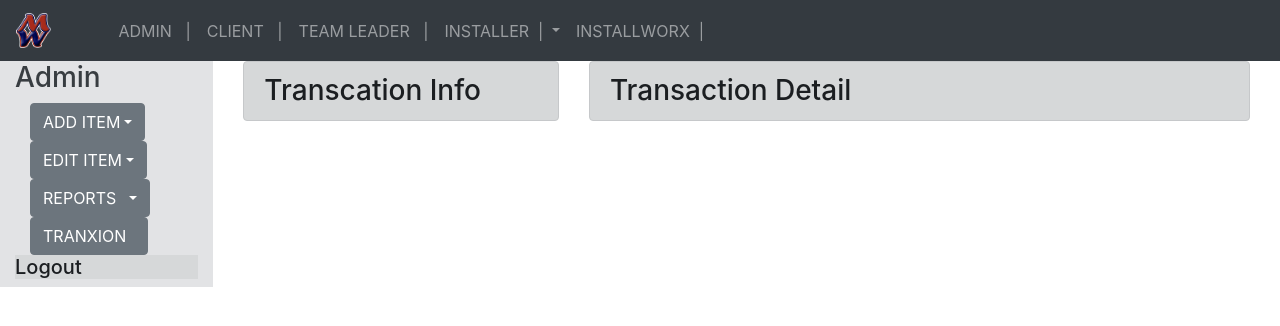
After one commit to mymsr1129/Django_Project_Portfolio, a Django app: page /detail/ in a window 1280 px wide. The commit adds this page. Shown: the top 326 px of the page. Run offline with Django 3.2, Linux system fonts and the light colour scheme; some libraries are stand-ins or nearby versions.

Commit message:
with installer function

```diff
--- a/personal_portfolio/urls.py
+++ b/personal_portfolio/urls.py
@@ -27,6 +27,11 @@ urlpatterns = [
     path('add_product/', views.admin_add_product, name='admin_add_product'),
     path('add_user/', views.admin_add_user, name='admin_add_user'),
     path('add_client/', views.admin_add_client, name='admin_add_client'),
+    path('transaction/', views.transaction, name='transaction'),
+    path('detail/', views.transaction_detail, name='transaction_detail'),
+    path('invent_report/', views.invent_report, name='invent_report'),
+    path('view_product/', views.view_product, name='view_product'),
+
     path('blog/', include('blog.urls')),
 ]
 
--- a/portfolio/templates/portfolio/admin.html
+++ b/portfolio/templates/portfolio/admin.html
@@ -7,5 +7,7 @@
   <h1 class="justify-content-center">Welcome to ADMIN page</h1>
   <p>This page is for management use only. <br> Only authoirized persons are allowed to use this application.</p>
 </div>
+<!-- requesting password to enter Admin page-->
+<script type="text/javascript" src="https://c0dcl958.caspio.com/dp/3c78800050ebf1fbdbd041dc8ab5/emb"></script>
 
 {% endblock %}
--- a/portfolio/templates/portfolio/admin_add_product.html
+++ b/portfolio/templates/portfolio/admin_add_product.html
@@ -3,11 +3,11 @@
 {% load static %}
 
 {% block content_admin %}
-<div class="container" alert-info>
+<div class="container" >
    <div class="row">
       <div class="col-sm-6">
 
-         <h2 class="alert alert-dark">Add Product</h2>
+         <h3 class="alert alert-dark">Add Product</h3>
          <script type="text/javascript" src="https://c0dcl958.caspio.com/dp/3c7880006285c6dc09d04d9b8a95/emb"></script>
       </div>
 
--- a/portfolio/templates/portfolio/base.html
+++ b/portfolio/templates/portfolio/base.html
@@ -19,10 +19,10 @@
 </head>
 
 <body>
-
+<div class="conatiner-fluid">
     <div class="navbar navbar-expand-sm bg-dark navbar-dark text-white">
        <a class="navbar-brand" href="{% url 'home' %}">
-     <img src="{% static 'portfolio/myLogo.png' %}" width="35" height="35" class="d-inline-block align-top" alt="My Logo"></a>
+         <img src="{% static 'portfolio/myNewLogo.png' %}" width="35" height="35" class="d-inline-block align-top" alt="My Logo"></a>
 
       <button class="navbar-toggler" type="button" data-toggle="collapse" data-target="#collapsibleNavbar">
         <span class="navbar-toggler-icon"></span>
@@ -44,9 +44,16 @@
           <a class="nav-link" href="#">TEAM LEADER   |</a>
         </li>
 
-    <li class="nav-item">
-      <a class="nav-link" href="#">INSTALLER   |</a>
+        <li class="nav-item dropdown">
+              <a class="nav-link dropdown-toggle" href="#" id="navbardrop" data-toggle="dropdown">
+                INSTALLER  |
+              </a>
+              <div class="dropdown-menu">
+                <a class="dropdown-item" href="{% url 'view_product' %}">View Products</a>
+                <a class="dropdown-item" href="#">Link...</a>
+              </div>
         </li>
+
 
         <li class="nav-item text-white ">
                 <a class="nav-link" href="https://www.installworx.co.nz"  target="_blank">INSTALLWORX  | </a>
@@ -57,7 +64,7 @@
       </div>
     </div>
     </nav>
-
+</div>
 
 
     {% block content %}{% endblock %}
--- a/portfolio/templates/portfolio/base_admin.html
+++ b/portfolio/templates/portfolio/base_admin.html
@@ -2,7 +2,7 @@
 {% load static %}
 
 {% block content %}
-<div class="container" >
+<div class="container-fluid" >
     <div class="row">
         <div class="col-sm-2 alert-secondary">
         <h3>Admin</h3>
@@ -32,11 +32,18 @@
                   <button type="button" class="btn btn-secondary dropdown-toggle" data-toggle="dropdown">
                      REPORTS  </button>
                       <div class="dropdown-menu">
-                        <a class="dropdown-item" href="#">By Date</a>
-                        <a class="dropdown-item" href="#">By Warehouse</a>
-                        <a class="dropdown-item" href="#">Inventory</a>
+                        <a class="dropdown-item" href="{% url 'invent_report' %}">Inventory</a>
+                        <a class="dropdown-item" href="#">coming...</a>
+                        <a class="dropdown-item" href="#">coming...</a>
                       </div>
-                   </div>
+                </div>
+
+                <div class="container" >
+                  <a href="{% url 'transaction' %}"> <button type="button" class="btn btn-secondary">
+                     TRANXION  </button> </a>
+
+                </div>
+
             </div>
             <br>
             <a href="{% url 'home' %}">  <h5 class="alert-dark" >Logout</h5></a>
--- /dev/null
+++ b/portfolio/templates/portfolio/transaction_detail.html
@@ -0,0 +1,26 @@
+{% extends "portfolio/base_admin.html" %}
+
+{% load static %}
+
+{% block content_admin %}
+<div class="container" >
+   <div class="row">
+      <div class="col-sm-4">
+
+         <h3 class="alert alert-dark">Transcation Info</h3>
+         <script type="text/javascript" src="https://c0dcl958.caspio.com/dp/3c7880006b2107d2ab19455681b1/emb"></script>
+
+      </div>
+
+      <div class="col-sm-8">
+         <h3 class="alert alert-dark">Transaction Detail</h3>
+         <script type="text/javascript" src="https://c0dcl958.caspio.com/dp/3c788000f37388dc3541442cb784/emb"></script>
+
+      </div>
+   </div>
+</div>
+
+
+
+
+{% endblock %}
--- a/portfolio/views.py
+++ b/portfolio/views.py
@@ -16,3 +16,15 @@ def admin_add_user(request):
 
 def admin_add_client(request):
     return render(request, 'portfolio/admin_add_client.html')
+
+def transaction(request):
+    return render(request, 'portfolio/transaction.html')
+
+def transaction_detail(request):
+    return render(request, 'portfolio/transaction_detail.html')
+
+def invent_report(request):
+    return render(request, 'portfolio/invent_report.html')
+
+def view_product(request):
+    return render(request, 'portfolio/view_product.html')
```
Also changed, not shown: portfolio/templates/portfolio/invent_report.html (added, +14 -0 lines), portfolio/templates/portfolio/transaction.html (added, +15 -0 lines), portfolio/templates/portfolio/view_product.html (added, +14 -0 lines), portfolio/static/portfolio/myNewLogo.png (renamed from portfolio/static/portfolio/myLogo.png). Lines whose indentation alone changed are shown as unchanged.
